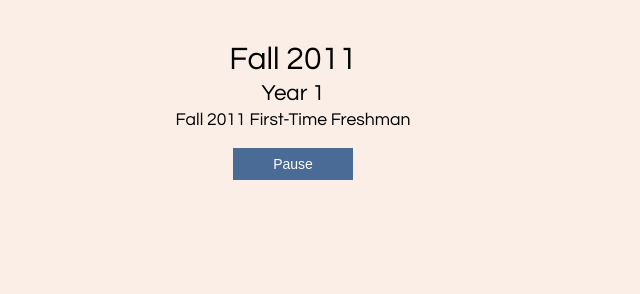
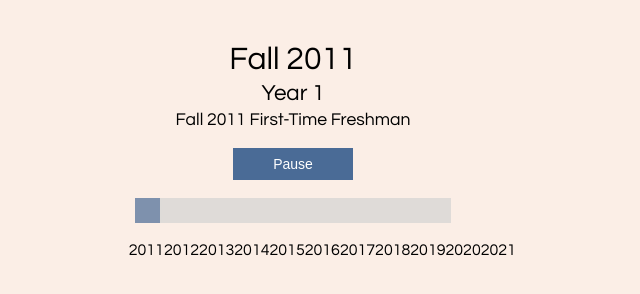
Before and after one commit to kelseygt/zig_zaggy_lives, a plain HTML site: page index.html in a window 1280 px wide. Shown: the top 294 px of the page, without its empty margins (347-987 px from the left). Drawn offline with nearby package versions, Linux system fonts and the light colour scheme; no server answers.

Commit message:
adds html slider

```diff
--- a/index.html
+++ b/index.html
@@ -12,6 +12,23 @@
   <h3>Fall 2011 First-Time Freshman</h3>
   <br />
   <div style="text-align:center"><button id="play-pause" width="90"></button></div>
+  <br />
+  <div class="slidecontainer" style="text-align:center">
+    <input type="range" min="1" max="30" value="1" class="slider" step="1" id="myRange" list="tickmarks">
+    <div id="tickmarks">
+      <p>2011</p>
+      <p>2012</p>
+      <p>2013</p>
+      <p>2014</p>
+      <p>2015</p>
+      <p>2016</p>
+      <p>2017</p>
+      <p>2018</p>
+      <p>2019</p>
+      <p>2020</p>
+      <p>2021</p>
+    </div>
+  </div>
   <div id="chart"></div>
 </div><!-- @end #main-wrapper -->
 
--- a/js/moving_bubbles_script.js
+++ b/js/moving_bubbles_script.js
@@ -148,6 +148,10 @@ stages.then(function (data) {
     }
   }
 
+
+  // slider.oninput = mySliderUpdateFunction
+
+
   // Make time pass. Adjust node stage as necessary.
   function playSimulation() {
     if (time_so_far == 30) {
--- a/style/style.css
+++ b/style/style.css
@@ -48,3 +48,53 @@ text {
     fill: #000;
 /*    display: none;*/
 }
+
+.slidecontainer {
+    width: 50%; /* Width of the outside container */
+    margin-left: auto !important;
+    margin-right: auto !important;
+  }
+
+  /* The slider itself */
+  .slider {
+    -webkit-appearance: none;  /* Override default CSS styles */
+    appearance: none;
+    width: 50%; /* Full-width */
+    height: 25px; /* Specified height */
+    background: #d3d3d3; /* Grey background */
+    outline: none; /* Remove outline */
+    opacity: 0.7; /* Set transparency (for mouse-over effects on hover) */
+    -webkit-transition: .2s; /* 0.2 seconds transition on hover */
+    transition: opacity .2s;
+  }
+
+  /* Mouse-over effects */
+  .slider:hover {
+    opacity: 1; /* Fully shown on mouse-over */
+  }
+
+  /* The slider handle (use -webkit- (Chrome, Opera, Safari, Edge) and -moz- (Firefox) to override default look) */
+  .slider::-webkit-slider-thumb {
+    -webkit-appearance: none; /* Override default look */
+    appearance: none;
+    width: 25px; /* Set a specific slider handle width */
+    height: 25px; /* Slider handle height */
+    background: #4a6b96; /* Blue background */
+    cursor: pointer; /* Cursor on hover */
+  }
+
+  .slider::-moz-range-thumb {
+    width: 25px; /* Set a specific slider handle width */
+    height: 25px; /* Slider handle height */
+    background: #4a6b96; /* Blue background */
+    cursor: pointer; /* Cursor on hover */
+  }
+
+  #tickmarks {
+    display: flex;
+    justify-content: space-between;
+    padding: 0 10px;
+    width: 52%;
+    margin-left: auto !important;
+    margin-right: auto !important;
+}
```
